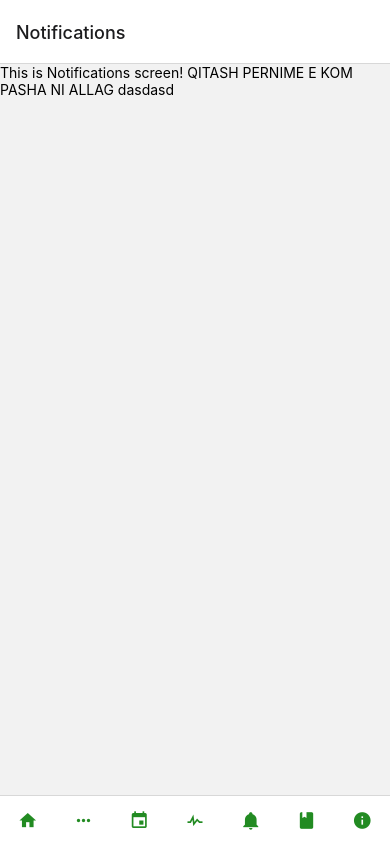
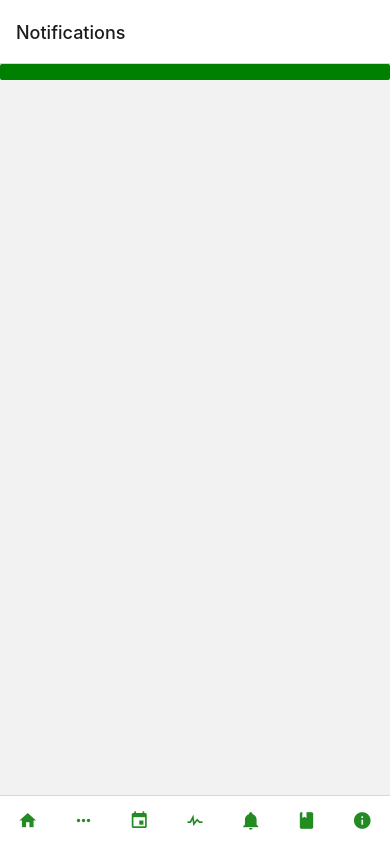
Before and after one commit to HakifKadriu/PlantCareReminder, a React Native app in the folder PlantCareReminder/: screen /Notifications in a window 390 px wide. Built offline with nearby package versions, Linux system fonts and the light colour scheme.

Commit message:
test
veq test

```diff
--- a/PlantCareReminder/src/screens/Notifications.js
+++ b/PlantCareReminder/src/screens/Notifications.js
@@ -1,12 +1,11 @@
 import React, { useState } from 'react';
-import { View, Text, StyleSheet } from 'react-native';
+import { View, Text, StyleSheet, Button } from 'react-native';
 
 export default function Notifications() {
     return (
-<View style={styles.container}>
-    <Text>This is Notifications screen! QITASH PERNIME E KOM PASHA NI ALLAG
-        dasdasd
-    </Text>
+<View style={styles.AllNotifications}>
+    <Button tittle= "All Notifications" color="green"/>
+
 </View>
     )
 }
```
Also changed, not shown: PlantCareReminder/package.json (+5 -4 lines), 1 other file (tests, documents, lock files or other folders).
